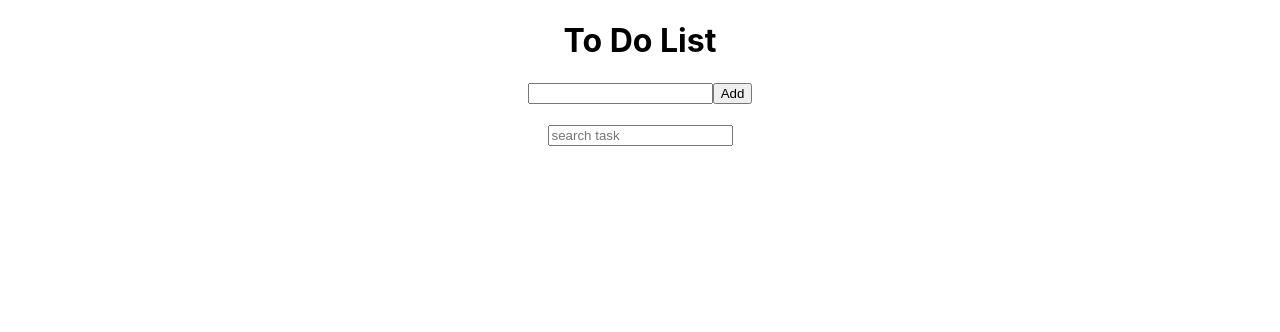
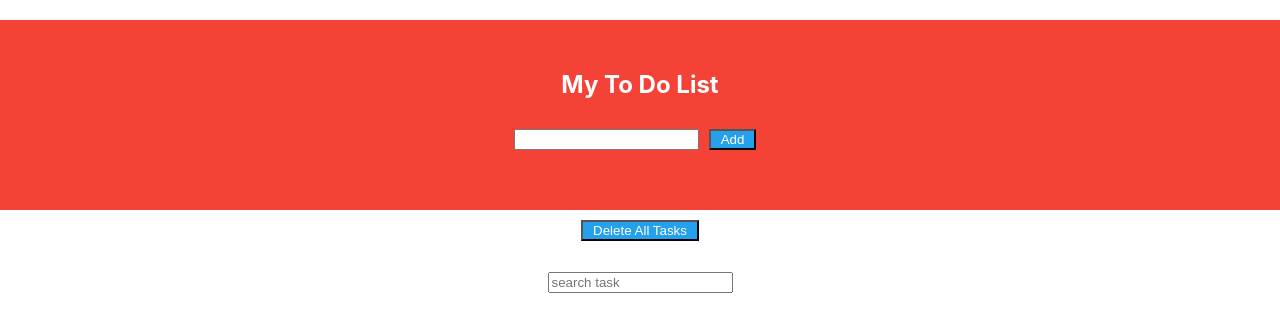
Before and after one commit to PSPenta/react-training-new, a React (Create React App) app: page / in a window 1280 px wide. Shown: the top 332 px of the page. Built offline with nearby package versions, Linux system fonts and the light colour scheme.

Commit message:
code optimised

```diff
--- a/src/App.css
+++ b/src/App.css
@@ -1,38 +1,31 @@
 .App {
+  text-align: center;
+  margin: 20px auto;
+}
+
+#header {
+  background-color: #f44336;
+  padding: 30px 40px;
+  color: white;
   text-align: center;
 }
 
-.App-logo {
-  height: 40vmin;
-  pointer-events: none;
+h1 {
+  color: cornflowerblue;
 }
 
-@media (prefers-reduced-motion: no-preference) {
-  .App-logo {
-    animation: App-logo-spin infinite 20s linear;
-  }
+ul {
+  list-style-type: none;
 }
 
-.App-header {
-  background-color: #282c34;
-  min-height: 100vh;
-  display: flex;
-  flex-direction: column;
-  align-items: center;
-  justify-content: center;
-  font-size: calc(10px + 2vmin);
+.btn {
+  padding-left: 10px;
+  padding-right: 10px;
+  margin: 10px;
+  background-color: #24a0ed;
   color: white;
 }
 
-.App-link {
-  color: #61dafb;
+.btn-delete {
+  background-color: red;
 }
-
-@keyframes App-logo-spin {
-  from {
-    transform: rotate(0deg);
-  }
-  to {
-    transform: rotate(360deg);
-  }
-}
--- a/src/App.jsx
+++ b/src/App.jsx
@@ -26,19 +26,24 @@ function App() {
     setFilter('');
   };
 
+  let deleteAll = () => {
+    setTasks([]);
+  };
+
   return (
     <div className="App">
-      <header>
-        <h1>To Do List</h1>
+      <header id='header'>
+        <h2>My To Do List</h2>
+        <input type={"text"} name={"task"} id={"task"} onFocus={clearFilter} />
+        <button className={"btn"} onClick={addTask}>Add</button><br /><br />
       </header>
-      <input type={"text"} name={"task"} id={"task"} onFocus={clearFilter} />
-      <button onClick={addTask}>Add</button><br /><br />
+      <button className={"btn"} onClick={deleteAll}>Delete All Tasks</button><br /><br />
       <input type={"text"} placeholder={"search task"} name={"search"} id={"search"} value={filter} onChange={searchTask} />
       <ul>
         {
           tasks
             .filter(task => task.includes(filter))
-            .map((task, i, j) => <li key={i}>{task}&nbsp;&nbsp;<button onClick={() => deleteTask(i)}>Delete</button></li>)
+            .map((task, i, j) => <li key={i}>{task}&nbsp;&nbsp;<button className={"btn btn-delete"} onClick={() => deleteTask(i)}>Delete</button></li>)
         }
       </ul>
     </div>
```
